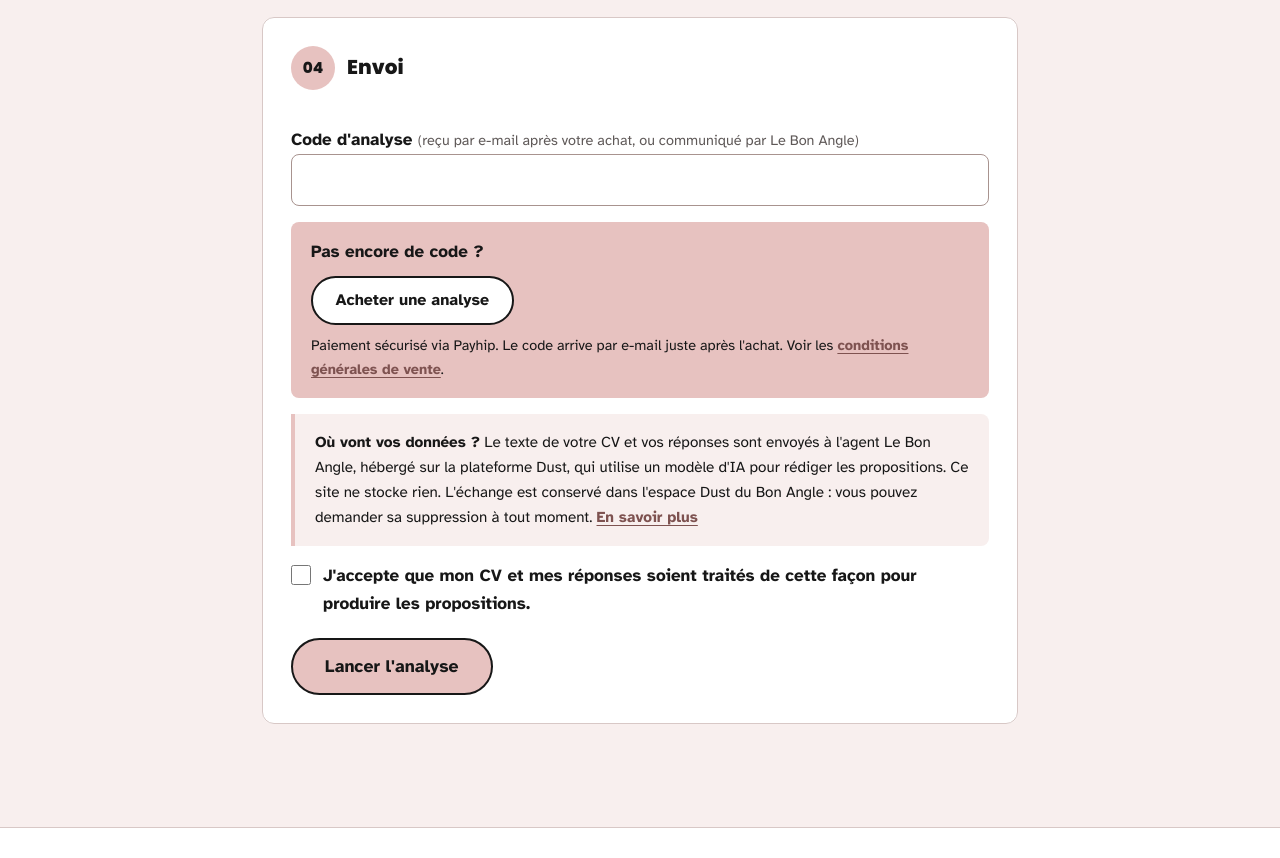
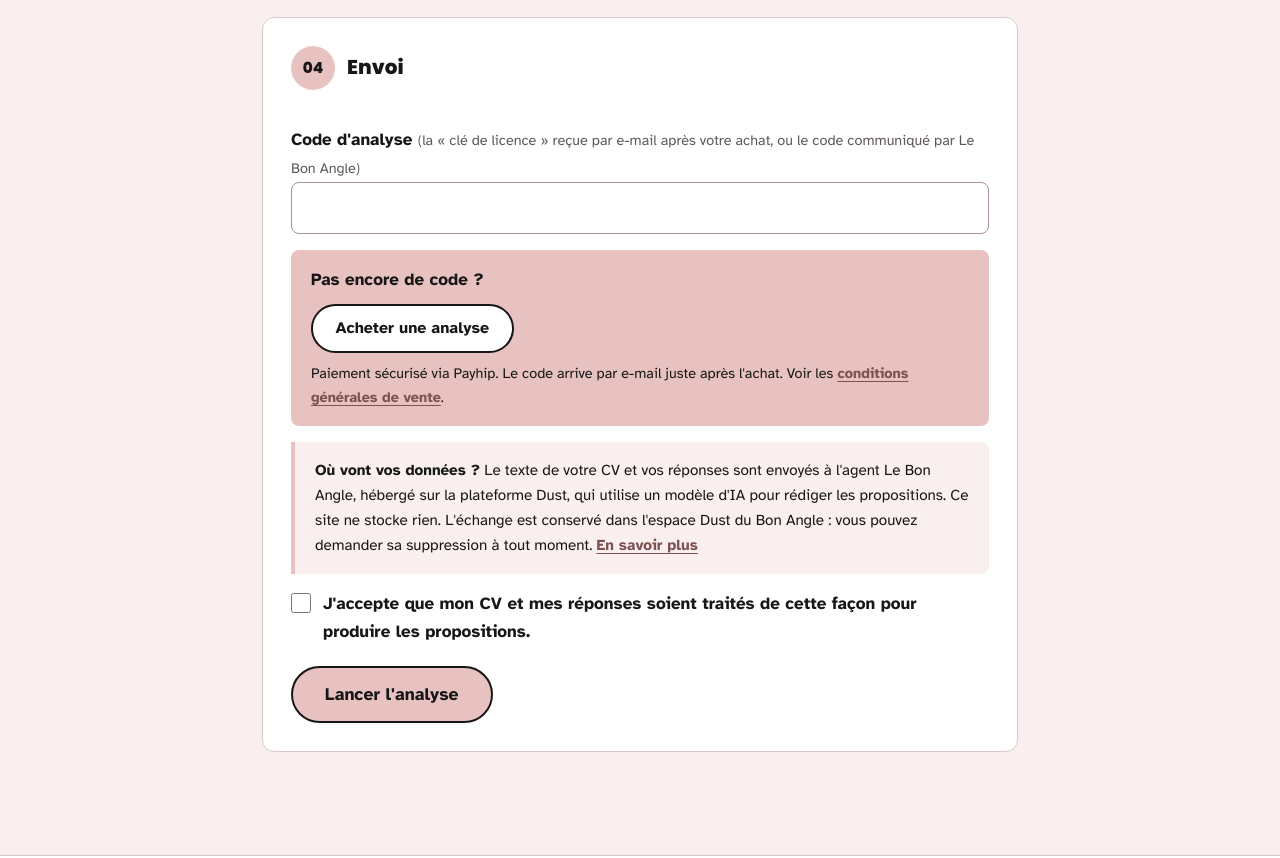
Before and after one commit to AlmosniShirley/le-bon-angle, a plain HTML site: page atelier.html in a window 1280 px wide. Shown: the part 2463-3321 px from the top of the page. Drawn offline with Linux system fonts and the light colour scheme.

Commit message:
Atelier : libellé « clé de licence »
Co-Authored-By: Claude Opus 5.5 <noreply@anthropic.com>

```diff
--- a/atelier.html
+++ b/atelier.html
@@ -128,7 +128,7 @@
             <legend><span class="step-num" aria-hidden="true">04</span> Envoi</legend>
 
             <div id="access-wrap" hidden>
-              <label class="field-label" for="access">Code d'analyse <span class="hint">(reçu par e-mail après votre achat, ou communiqué par Le Bon Angle)</span></label>
+              <label class="field-label" for="access">Code d'analyse <span class="hint">(la « clé de licence » reçue par e-mail après votre achat, ou le code communiqué par Le Bon Angle)</span></label>
               <input type="text" id="access" autocomplete="off" spellcheck="false" autocapitalize="characters">
 
               <div class="buy-box" id="buy-box" hidden>
```
